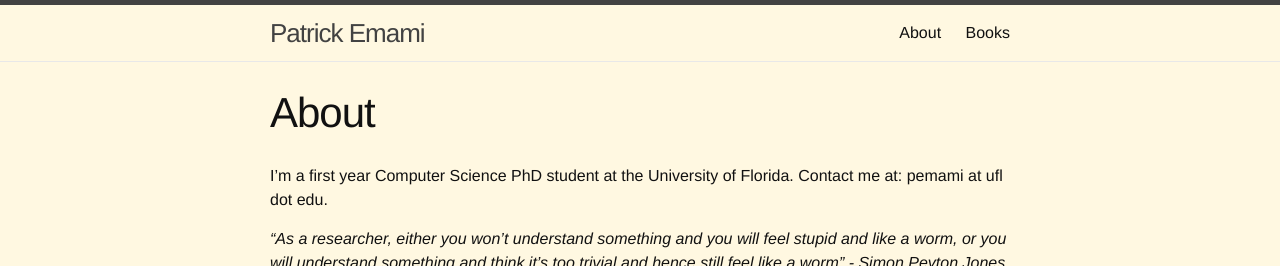
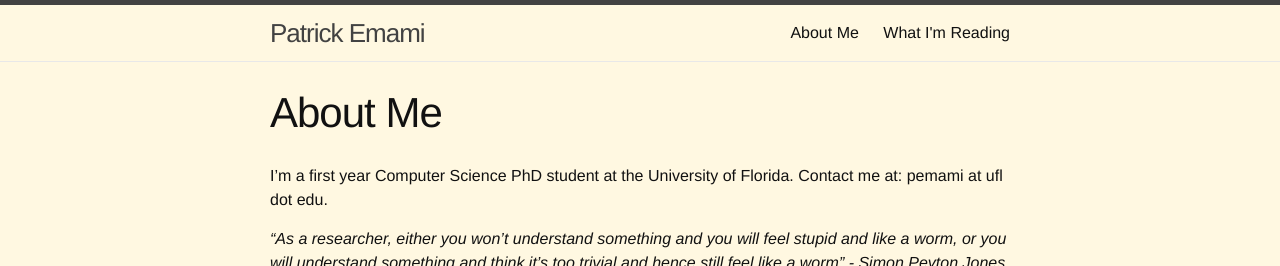
Before and after one commit to pemami4911/pemami4911.github.io, a Jekyll site: the page built from about.md, in a window 1280 px wide, cut to the strip 0-266 px from the top of the page. Built offline with Jekyll 4.4.1, drawn with Linux system fonts in a browser that asks for light colours.

Commit message:
MINOR: Changed page titles

```diff
--- a/about.md
+++ b/about.md
@@ -1,6 +1,6 @@
 ---
 layout: page
-title: About
+title: About Me
 permalink: /about/
 ---
 
--- a/books.md
+++ b/books.md
@@ -1,6 +1,6 @@
 ---
 layout: page
-title: Books
+title: What I'm Reading
 permalink: /books/
 customjs: http://code.jquery.com/jquery-1.4.2.min.js
 ---
```
